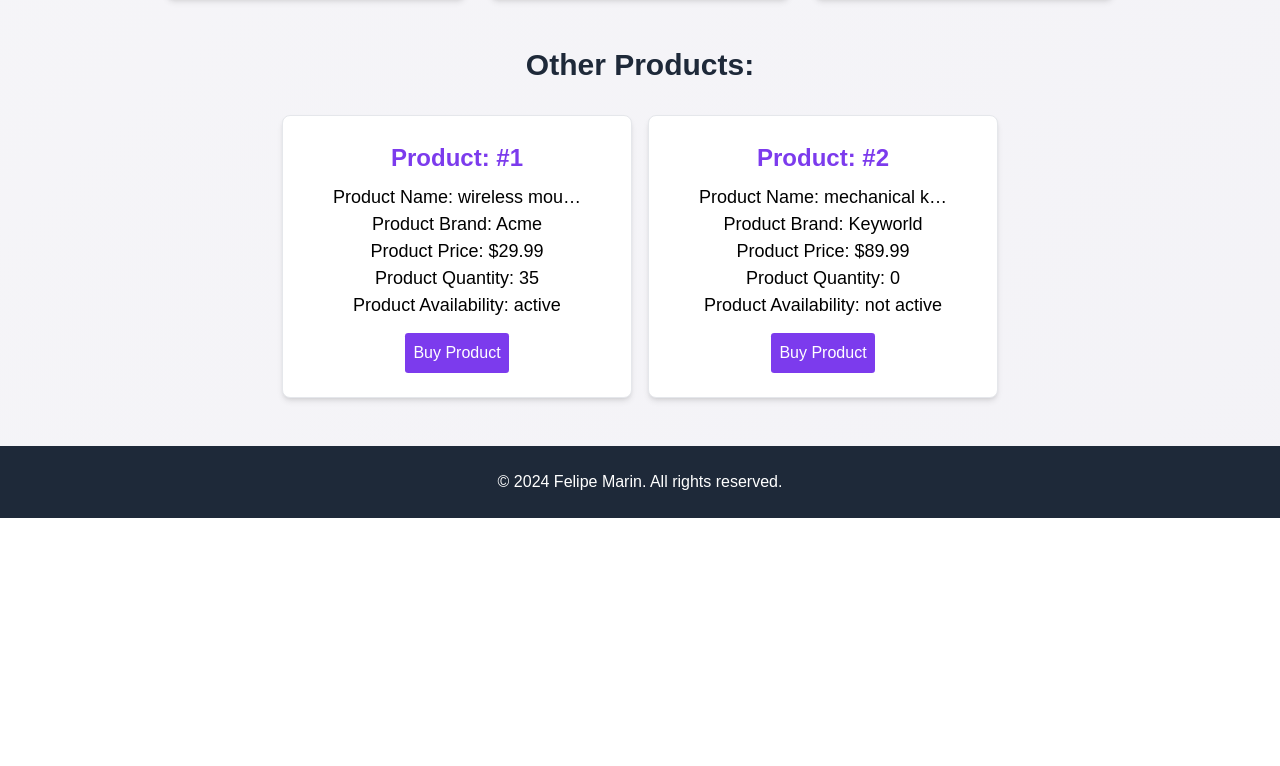
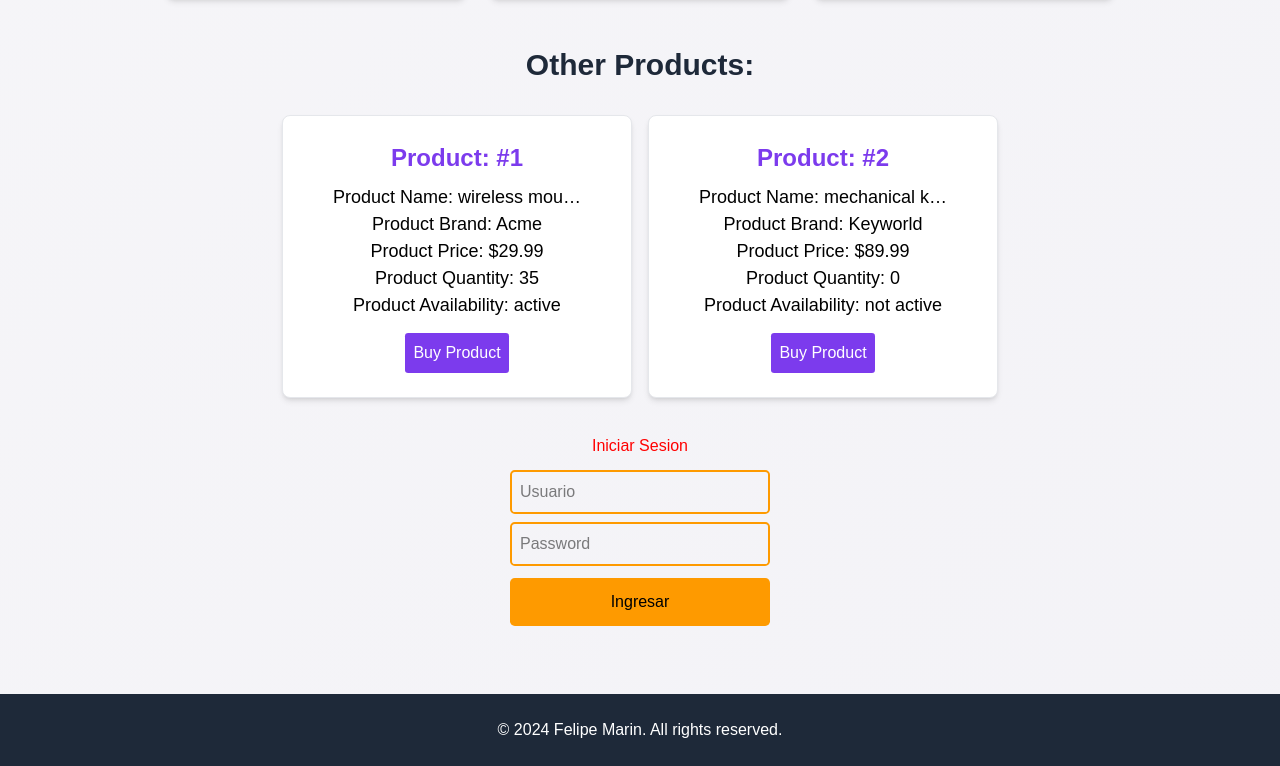
Before and after one commit to ProgramaConPid/E-commerce-practice-ts-nextjs, a Next.js app: page / in a window 1280 px wide. Shown: the part 4243-5009 px from the top of the page. Before the commit the page ends 4761 px from the top, so only its background shows below. Built offline with nearby package versions, Linux system fonts and the light colour scheme.

Commit message:
Added login section and concepts useRouter, useEffect, useRef

```diff
--- /dev/null
+++ b/src/components/login.tsx
@@ -0,0 +1,54 @@
+import { usersRegistered } from "@/helpers/utils";
+import { useRouter } from "next/router";
+import { useState, useEffect, useRef } from "react";
+
+export default function Login() {
+  const [username, setUsername] = useState("")
+  const [password, setPassword] = useState("")
+  const router = useRouter();
+  const titleRef = useRef<HTMLHeadingElement>(null)
+
+  useEffect(() => {
+    if (titleRef.current) {
+      titleRef.current.style.color = "red"
+    }
+  }, [])
+
+  const handleUser = (e:React.ChangeEvent<HTMLInputElement>) => {
+    console.log(e.target.value);
+    setUsername(e.target.value)
+  }
+
+  const handlePassword = (e:React.ChangeEvent<HTMLInputElement>) => {
+    console.log(e.target.value);
+    setPassword(e.target.value)
+  }
+
+  const verifyUser = () => {
+
+    if (!username || !password) {
+      alert("Debes llenar ambos campos")
+      return
+    }
+
+    const userFounded = usersRegistered.find((user) => user.username == username && user.password == password);
+
+    if (userFounded) {
+      router.push("/dashboard");
+    } else {
+      alert("Usuario o contraseña incorrectos");
+    }
+
+  }
+
+  return (
+    <div className="form p-5 w-[300px] mx-auto text-center flex flex-col">
+      <h2 ref={titleRef}>Iniciar Sesion</h2>
+      <div className="container__form flex flex-col gap-2 my-3">
+        <input onChange={handleUser} className="border-2 border-amber-500 p-2 rounded-[.3rem]" type="text" placeholder="Usuario" />
+        <input onChange={handlePassword} className="border-2 border-amber-500 p-2 rounded-[.3rem]" type="password" placeholder="Password" />
+      </div>
+      <button onClick={verifyUser} className="bg-amber-500 p-3 rounded-[.3rem]">Ingresar</button>
+    </div>
+  )
+}
--- a/src/helpers/utils.ts
+++ b/src/helpers/utils.ts
@@ -1,4 +1,4 @@
-import { Product,User, Car } from "@/interfaces/main";
+import { Product,User, Car, UserRegistered } from "@/interfaces/main";
 
 // Array od Cars
 export const arrayCars: Car[] = [
@@ -235,3 +235,9 @@ export const arrayUsers: User[] = [
     }
   }
 ];
+
+// Array of users registered
+export const usersRegistered: UserRegistered[] = [
+  {username: "Camilo", password: "cami1234"},
+  {username: "Pedro", password: "pepe1234"}
+]
--- a/src/interfaces/main.ts
+++ b/src/interfaces/main.ts
@@ -43,3 +43,9 @@ export interface Car {
   mileage?: number,
   color?: string,
 }
+
+// Interface for user registered
+export interface UserRegistered {
+  username: string,
+  password: string
+}
--- /dev/null
+++ b/src/pages/dashboard/index.tsx
@@ -0,0 +1,12 @@
+import { useRouter } from "next/router"
+
+export default function Dashboard() {
+  const router = useRouter();
+
+  return (
+    <>
+      <h1>Dashboard Principal</h1>
+      <button onClick={() => {router.back()}}>Regresar</button>
+    </>
+  )
+}
--- a/src/pages/index.tsx
+++ b/src/pages/index.tsx
@@ -5,35 +5,16 @@ import NavBar from "@/components/navBar";
 import Cars from "@/components/cars";
 import Footer from "@/components/footer";
 import ProductList from "@/components/ProductList";
+import Login from "@/components/login";
 
 export default function Home() {
-  // const [state, changeState] = useState(false);
-  // const [text, changeText] = useState("Show Content");
   const defaultImage: string =
-    "https://images.unsplash.com/photo-1656543802898-41c8c46683a7?q=80&w=1171&auto=format&fit=crop&ixlib=rb-4.1.0&ixid=M3wxMjA3fDB8MHxwaG90by1wYWdlfHx8fGVufDB8fHx8fA%3D%3D";
-
-  // const handleState = () => {
-  //   if (state) {
-  //     changeState(false);
-  //     changeText("Show Content");
-  //   } else {
-  //     changeState(true);
-  //     changeText("Hide Content");
-  //   }
-  // };
+  "https://images.unsplash.com/photo-1656543802898-41c8c46683a7?q=80&w=1171&auto=format&fit=crop&ixlib=rb-4.1.0&ixid=M3wxMjA3fDB8MHxwaG90by1wYWdlfHx8fGVufDB8fHx8fA%3D%3D";
 
   return (
-    <body>
+    <div>
       <NavBar />
       <div className="container flex flex-col gap-4 w-full">
-        {/* <button
-        id="showContent"
-        onClick={handleState}
-        className="bg-[#7c3bed] p-4 rounded-2xl w-max m-auto text-white font-bold cursor-pointer"
-      >
-        {text}
-      </button> */}
-
         <div className="container__content" id="containerContent">
           <div className="container__products">
             <h1 className="text-3xl font-bold text-center mb-4 text-gray-800">
@@ -143,8 +124,9 @@ export default function Home() {
         </div>
         <Cars />
         <ProductList />
+        <Login />
       </div>
       <Footer />
-    </body>
+    </div>
   );
 }
```
